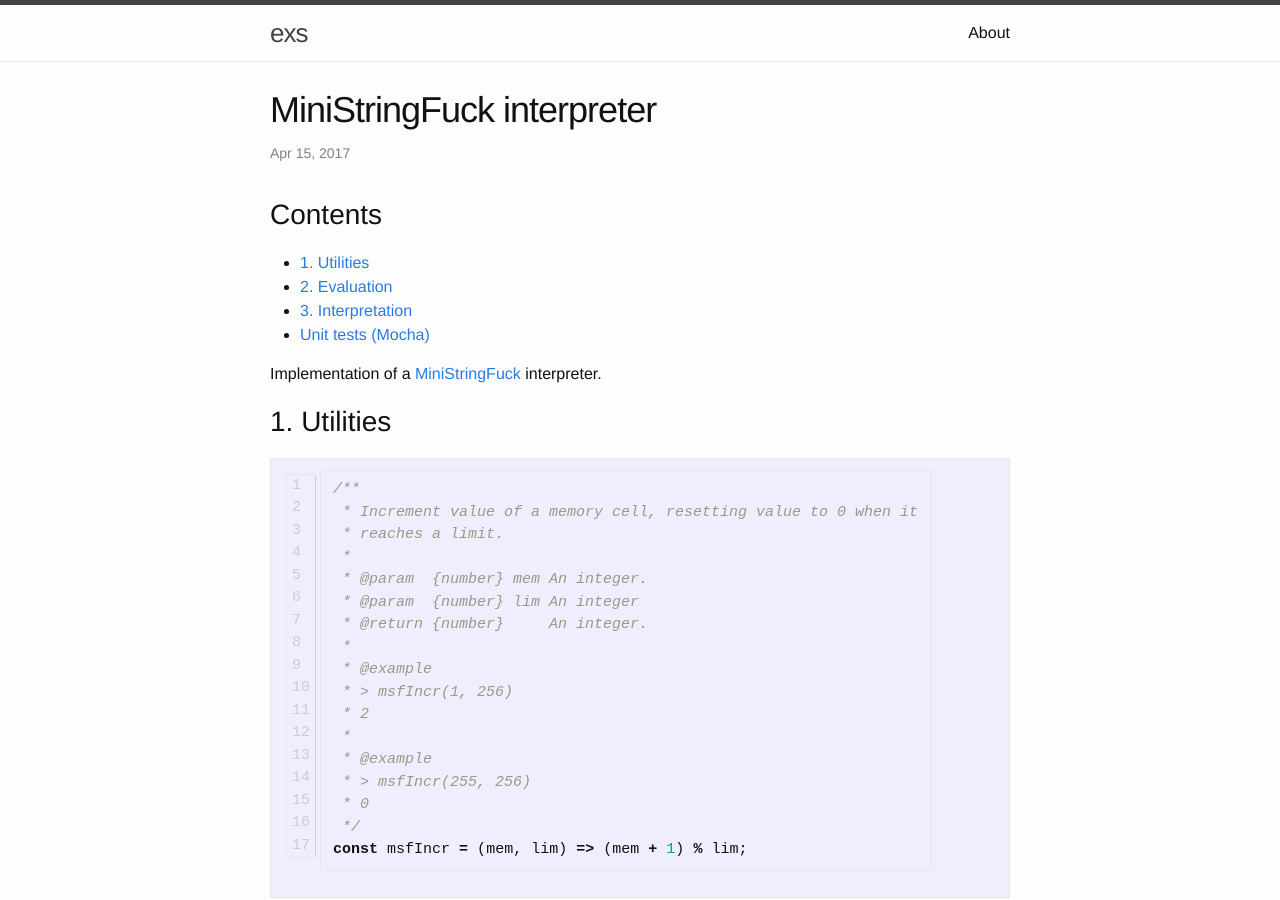
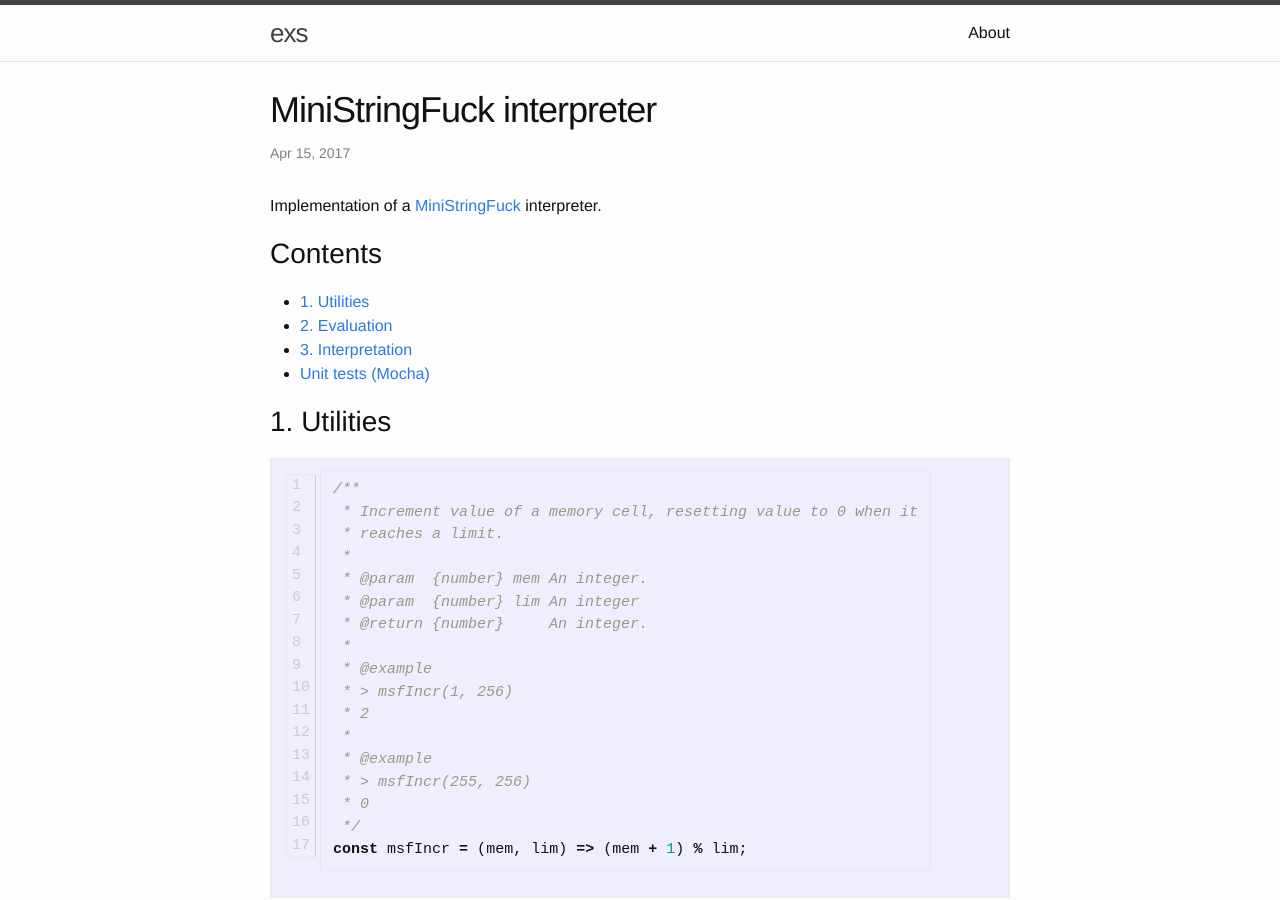
Before and after one commit to bitfragment/exs, a Jekyll site: the page built from _posts/2017-04-15-ministringfuck.md, in a window 1280 px wide and 900 px high. Built offline with Jekyll 4.4.1, drawn with Linux system fonts in a browser that asks for light colours.

Commit message:
Hotfix content order

```diff
--- a/_posts/2017-04-15-ministringfuck.md
+++ b/_posts/2017-04-15-ministringfuck.md
@@ -4,16 +4,15 @@ date: 2017-04-15
 tags: javascript, core
 ---
 
+Implementation of a [MiniStringFuck] interpreter.
+
+[MiniStringFuck]: http://esolangs.org/wiki/MiniStringFuck
+
 ## Contents
 {:.no_toc}
 
 * TOC
 {:toc}
-
-Implementation of a [MiniStringFuck] interpreter.
-
-[MiniStringFuck]: http://esolangs.org/wiki/MiniStringFuck
-
 
 ## 1. Utilities
 
```
